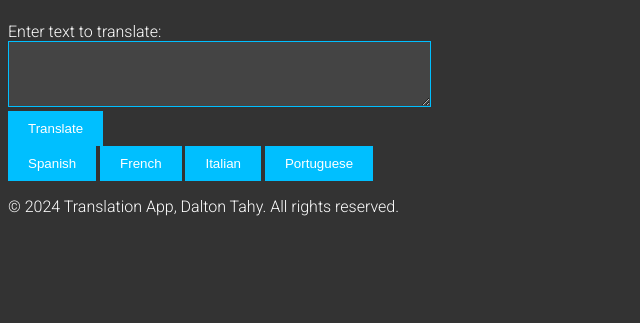
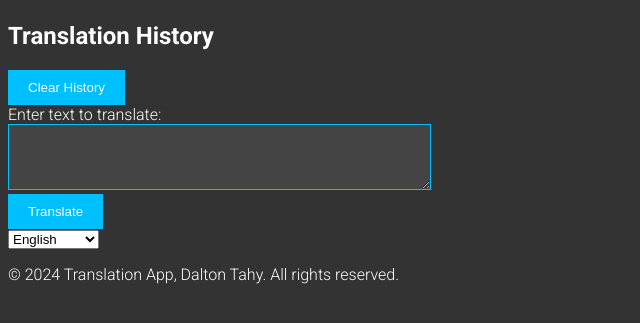
Before and after one commit to daltontahy/Web-Translator, a Flask app: page / in a window 1280 px wide. Shown: the part 59-382 px from the top of the page, without its empty margins (0-640 px from the left). Run offline with Flask 3, Linux system fonts and the light colour scheme.

Commit message:
translation history functionality

```diff
--- a/backend/flask-project/app.py
+++ b/backend/flask-project/app.py
@@ -1,4 +1,4 @@
-from flask import Flask, request, jsonify, render_template
+from flask import Flask, request, jsonify, render_template, session, redirect, url_for
 from dotenv import load_dotenv
 import os
 import deepl
@@ -7,6 +7,8 @@ import deepl
 load_dotenv()
 
 app = Flask(__name__)
+app.secret_key = 'your_secret_key'  # Set a secret key for session encryption
+
 
 @app.route('/')
 def index():
@@ -17,15 +19,35 @@ def translate_text():
     input_text = request.json.get('text')
     target_lang = request.json.get('language')  # Get target language from request
 
+    # Translate the text
     if os.getenv("DEEPL_API_KEY") is None:
         return jsonify({'error': 'Authentication key not provided'}), 400
 
     try:
         translator = deepl.Translator(auth_key=os.getenv("DEEPL_API_KEY"))
-        result = translator.translate_text(input_text, target_lang=target_lang)
-        return jsonify({'translated_text': result.text})
+        translated_text = translator.translate_text(input_text, target_lang=target_lang).text
+
+        # Append the translation to the session
+        if 'translation_history' not in session:
+            session['translation_history'] = []
+
+        session['translation_history'].append({
+            'input_text': input_text,
+            'translated_text': translated_text,
+            'target_lang': target_lang
+        })
+
+        # Keep only the last 10 translations
+        session['translation_history'] = session['translation_history'][-10:]
+
+        return jsonify({'translated_text': translated_text})
     except Exception as e:
         return jsonify({'error': str(e)}), 500
 
+@app.route('/translation-history')
+def translation_history():
+    history = session.get('translation_history', [])
+    return jsonify({'history': history})
+
 if __name__ == '__main__':
     app.run(debug=True)
--- a/backend/flask-project/static/script.js
+++ b/backend/flask-project/static/script.js
@@ -1,8 +1,6 @@
-// This script sends a POST request to the backend when the form is submitted
 document.getElementById('translation-form').addEventListener('submit', function(event) {
     event.preventDefault(); // Prevent form submission
     var inputText = document.getElementById('input-text').value;
-    // By default, translate to English (or any default language you want)
     var language = document.getElementById('language').value; // Get the selected language
 
     // Send AJAX request to translation endpoint
@@ -13,6 +11,13 @@ document.getElementById('translation-form').addEventListener('submit', function(
         if (xhr.status === 200) {
             var response = JSON.parse(xhr.responseText);
             document.getElementById('translated-text').textContent = response.translated_text;
+
+            // Add the translation to the history
+            addToTranslationHistory({
+                input_text: inputText,
+                translated_text: response.translated_text,
+                target_lang: language
+            });
         } else {
             console.error('Error:', xhr.status);
         }
@@ -23,9 +28,57 @@ document.getElementById('translation-form').addEventListener('submit', function(
     xhr.send(JSON.stringify({text: inputText, language: language}));
 });
 
+// Function to set the language when a language is selected from the dropdown menu
+document.getElementById('language-dropdown').addEventListener('change', function() {
+    // Set the value of the hidden input field to the selected language from the dropdown menu
+    document.getElementById('language').value = this.value;
+});
 
-// oncall function to set the button langauges
-function setLanguage(language) {
-    // Simply set the language variable without sending a request
-    document.getElementById('language').value = language;
+
+// Function to fetch and display translation history
+function fetchTranslationHistory() {
+    // Retrieve translation history from local storage
+    console.log(localStorage.getItem('translation_history'));
+    const history = JSON.parse(localStorage.getItem('translation_history')) || [];
+    displayTranslationHistory(history);
 }
+
+// Function to display translation history on the webpage
+function displayTranslationHistory(history) {
+    const historyList = document.getElementById('history-list');
+    historyList.innerHTML = ''; // Clear existing history
+
+    history.forEach(item => {
+        const listItem = document.createElement('li');
+        listItem.innerHTML = `
+            <strong>Input Text:</strong> ${item.input_text}<br>
+            <strong>Translated Text:</strong> ${item.translated_text}<br>
+            <strong>Target Language:</strong> ${item.target_lang}<br><br>
+        `;
+        historyList.appendChild(listItem);
+    });
+}
+
+// Function to add a translation to the history and update the displayed history
+function addToTranslationHistory(item) {
+    // Retrieve current history from local storage
+    const history = JSON.parse(localStorage.getItem('translation_history')) || [];
+    // Add new item to history
+    history.push(item);
+    // Store updated history in local storage
+    localStorage.setItem('translation_history', JSON.stringify(history));
+
+    // Update displayed history
+    displayTranslationHistory(history);
+}
+
+// Function to clear translation history
+function clearTranslationHistory() {
+    // Clear translation history from local storage
+    localStorage.removeItem('translation_history');
+    // Refresh displayed history
+    fetchTranslationHistory();
+}
+
+// Call fetchTranslationHistory when the page loads or when the user requests it
+window.onload = fetchTranslationHistory;
--- a/backend/flask-project/templates/index.html
+++ b/backend/flask-project/templates/index.html
@@ -20,8 +20,16 @@
     </header>
 
     <main>
+        <!-- Translation History -->
+        <section id="translation-history">
+            <h2>Translation History</h2>
+            <ul id="history-list"></ul>
+            <!-- Clear History Button -->
+            <button onclick="clearTranslationHistory()">Clear History</button>
+        </section>
+
+        <!-- Translation Form -->
         <section class="translation-section">
-            <!-- Translation Form -->
             <form id="translation-form">
                 <label for="input-text">Enter text to translate:</label><br>
                 <textarea id="input-text" name="input-text" rows="4" cols="50"></textarea><br>
@@ -29,13 +37,14 @@
                 <!-- Translate Button -->
                 <button type="submit" class="cta-button">Translate</button>
             </form>
-            <!-- Language Selection Buttons -->
-            <div id="language-selection">
-                <button onclick="setLanguage('es')">Spanish</button>
-                <button onclick="setLanguage('fr')">French</button>
-                <button onclick="setLanguage('it')">Italian</button>
-                <button onclick="setLanguage('pt')">Portuguese</button>
-            </div>
+            <!-- Language Selection Dropdown -->
+            <select id="language-dropdown">
+                <option value="en">English</option>
+                <option value="es">Spanish</option>
+                <option value="fr">French</option>
+                <option value="it">Italian</option>
+                <option value="pt-br">Portuguese</option>
+            </select>
             <!-- Translated Text -->
             <div id="translated-text" class="translated-text"></div>
         </section>
```
